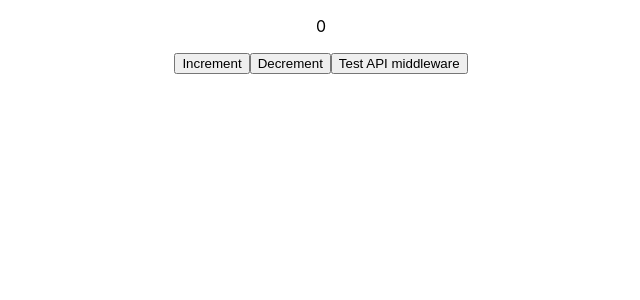
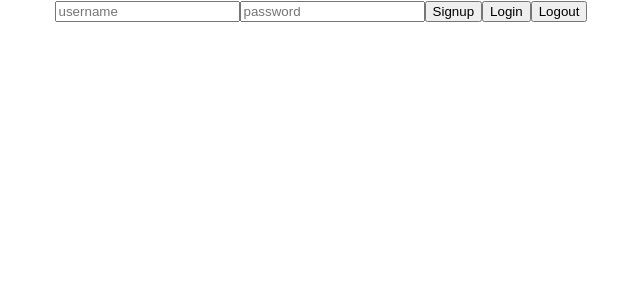
Before and after one commit to kumarpit/api-actions-test, a React (Create React App) app: page / in a window 1280 px wide. Shown: the top 300 px of the page, without its empty margins (319-959 px from the left). Built offline with nearby package versions, Linux system fonts and the light colour scheme.

Commit message:
init overall structure for middleware

```diff
--- a/src/App.tsx
+++ b/src/App.tsx
@@ -1,17 +1,17 @@
 import './styles/App.css';
-import CountDispatchers from './state/counter/dispatchers';
+import AuthDispatchers from './state/auth/dispatchers';
 import { useSelector, useDispatch } from 'react-redux';
-import { CounterStore } from "./state/counter/reducer";
 
 function App() {
-  const value = useSelector((state: CounterStore) => state.count);
+  // const value = useSelector((state: CounterStore) => state.count);
   const dispatch = useDispatch();
   return (
     <div className="App">
-      <p>{value}</p>
-      <button onClick={() => CountDispatchers.increment(dispatch)}>Increment</button>
-      <button onClick={() => CountDispatchers.decrement(dispatch)}>Decrement</button>
-      <button>Test API middleware</button>
+      <input type="text" placeholder="username" />
+      <input type="text" placeholder="password" />
+      <button onClick={() => AuthDispatchers.signup(dispatch)}>Signup</button>
+      <button onClick={() => AuthDispatchers.login(dispatch)}>Login</button>
+      <button onClick={() => AuthDispatchers.logout(dispatch)}>Logout</button>
     </div>
   );
 }
--- /dev/null
+++ b/src/state/auth/dispatchers.tsx
@@ -0,0 +1,21 @@
+import makeRequest from "../dispatchers";
+
+const signup = (dispatch: any) => {
+    dispatch(makeRequest("", {}, "/"));
+}
+
+const login = (dispatch: any) => {
+    dispatch(makeRequest("", {}, "/"))
+}
+
+const logout = (dispatch: any) => {
+    dispatch(makeRequest("", {}, "/"))
+}
+
+const AuthDispatchers = {
+    signup,
+    login,
+    logout
+}
+
+export default AuthDispatchers;
--- /dev/null
+++ b/src/state/auth/reducer.tsx
@@ -0,0 +1,35 @@
+import { Actions } from '../reducer';
+
+export type AuthStore = {
+    username: string,
+    access_token: string;
+    refresh_token: string;
+}
+
+const initialState: AuthStore = { username: '', access_token: '', refresh_token: '' };
+
+const authReducer = (
+    state: AuthStore = initialState,
+    { type, payload }: Actions
+): AuthStore => {
+    switch (type) {
+        case "LOGIN":
+            return {
+                ...state,
+                username: payload.username,
+                access_token: payload.access_token,
+                refresh_token: payload.access_token
+            }
+        case "LOGOUT":
+            return {
+                ...state,
+                username: '',
+                access_token: '',
+                refresh_token: ''
+            }
+        default:
+            return state;
+    }
+}
+
+export default authReducer;
--- a/src/state/counter/dispatchers.tsx
+++ /dev/null
@@ -1,20 +0,0 @@
-const increment = (dispatch: any) => {
-    dispatch({
-        type: "INCREMENT",
-        payload: {}
-    })
-}
-
-const decrement = (dispatch: any) => {
-    dispatch({
-        type: "DECREMENT",
-        payload: {}
-    })
-}
-
-const CountDispatchers = {
-    increment,
-    decrement
-}
-
-export default CountDispatchers;
--- a/src/state/counter/reducer.tsx
+++ /dev/null
@@ -1,27 +0,0 @@
-import { Actions } from '../reducer';
-
-export type CounterStore = {
-    count: number;
-}
-
-const initialState: CounterStore = { count: 0 }
-
-const countReducer = (
-    state: CounterStore = initialState,
-    { type, payload }: Actions
-): CounterStore => {
-    switch (type) {
-        case "INCREMENT":
-            return {
-                ...state,
-                count: state.count + 1
-            }
-        case "DECREMENT":
-            return state.count == 0 ? state :
-            { ...state, count: state.count - 1 }
-        default:
-            return state;
-    }
-}
-
-export default countReducer;
--- /dev/null
+++ b/src/state/dispatchers.tsx
@@ -0,0 +1,15 @@
+import { Actions } from "./reducer";
+
+/**
+ * @returns an action with a network config object
+ * in the payload to allow the middleware to make
+ * the appropiate network request
+ */
+const makeRequest = (verb: string = "GET", body: object = {}, route: string): Actions => {
+    return {
+        type: "NETWORK_REQUEST",
+        payload: {}
+    }
+}
+
+export default makeRequest;
--- a/src/state/middleware.tsx
+++ b/src/state/middleware.tsx
@@ -1,8 +1,12 @@
 import { Actions } from "./reducer";
 
-const loggerMiddleware = (store: any) => (next: any) => (action: Actions) => {
-    if (action.type == "INCREMENT") console.log("This works!");
+// network requests should be made from here.
+// for that I need - access token - which I'll get from the auth store
+// and I'll need the request body and http verb
+
+const restMiddleware = (store: any) => (next: any) => (action: Actions) => {
+    if (action.type == "NETWORK_REQUEST") console.log("This works!");
     next(action);
 };
 
-export default loggerMiddleware
+export default restMiddleware
--- a/src/state/reducer.tsx
+++ b/src/state/reducer.tsx
@@ -1,13 +1,13 @@
 import { configureStore } from '@reduxjs/toolkit';
-import countReducer from './counter/reducer';
-import loggerMiddleware from './middleware';
+import authReducer from './auth/reducer';
+import restMiddleware from './middleware';
 
 export type Actions = {
-    type: String,
-    payload: Object
+    type: string,
+    payload: any
 }
 
 export default configureStore({
-    reducer: countReducer,
-    middleware: (gdm) => gdm().concat(loggerMiddleware)
+    reducer: authReducer,
+    middleware: (gdm) => gdm().concat(restMiddleware)
 })
```
